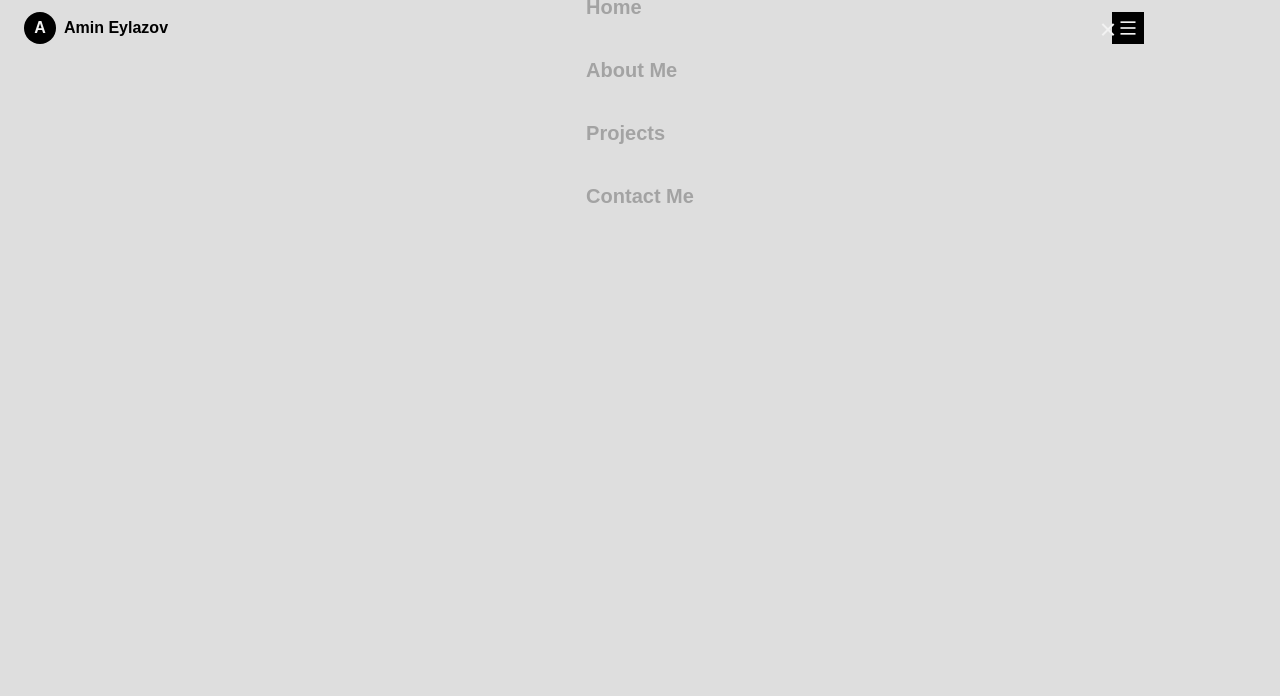
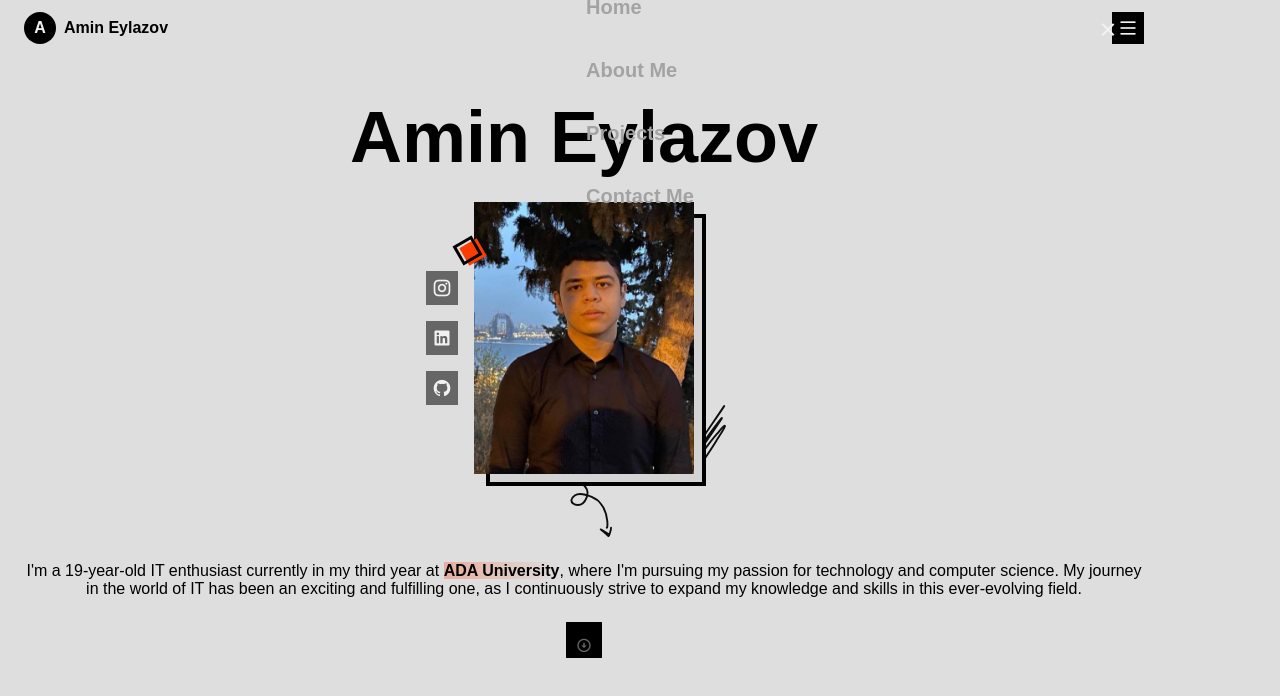
Before and after one commit to ey1az/portfolio, a plain HTML site: page index.html in a window 1280 px wide. Drawn offline with nearby package versions, Linux system fonts and the light colour scheme; a web font is replaced by a local one.

Commit message:
Home Section Added

```diff
--- a/assets/CSS/style.css
+++ b/assets/CSS/style.css
@@ -288,3 +288,145 @@ img {
 .show-menu {
     top: 0;
 }
+
+.home__container {
+    padding-top: 2rem;
+}
+
+.home__name {
+    font-size: var(--biggest-font-size);
+    text-align: center;
+}
+
+.home__profile {
+    position: relative;
+    justify-self: center;
+}
+
+.home__image {
+    width: 220px;
+}
+
+.home__img {
+    position: relative;
+    z-index: 10;
+}
+
+.home__shadow {
+    width: 100%;
+    height: 100%;
+    background-color: var(--container-color);
+    position: absolute;
+    bottom: -.75rem;
+    right: -.75rem;
+    border: 4px solid var(--black-color);
+    z-index: 5;
+    transition: background-color .4s;
+}
+
+.home__arrow,
+.home__line {
+    position: absolute;
+    filter: invert(1);
+    width: 50px;
+    transition: filter .4s;
+}
+
+.home__arrow {
+    left: 40%;
+    bottom: -4rem;
+}
+
+.home__line {
+    right: -2rem;
+    bottom: -.5rem;
+}
+
+.home__profile .geometric-box {
+    top: 2.5rem;
+    left: -.7rem;
+    z-index: 10;
+}
+
+.home__social {
+    height: max-content;
+    position: absolute;
+    left: -3rem;
+    top: 0;
+    bottom: 0;
+    margin: auto 0;
+    display: grid;
+    row-gap: 1rem;
+}
+
+.home__social-link {
+    background-color: var(--black-color-light);
+    color: var(--white-color);
+    font-size: 1.25rem;
+    padding: 6px;
+    display: grid;
+    place-items: center;
+    transition: background-color .3s;
+}
+
+.home__social-link:hover {
+    background-color: var(--black-color);
+}
+
+.home__info {
+    margin-top: 4rem;
+}
+
+.home__description {
+    text-align: center;
+    color: var(--title-color);
+    margin-bottom: 1.5rem;
+}
+
+.home__description b {
+    background: linear-gradient(90deg, hsla(14, 98%, 50%, .3), hsla(14, 98%, 50%, 0));
+}
+
+.home__scroll {
+    display: block;
+    width: max-content;
+    margin: 0 auto;
+}
+
+.home__scroll-text {
+    display: none;
+}
+
+.home__scroll-box {
+    background-color: var(--black-color);
+    color: var(--white-color);
+    width: 36px;
+    height: 36px;
+    display: grid;
+    place-items: center;
+    font-size: 1rem;
+    cursor: pointer;
+    overflow: hidden;
+    transition: background-color .4s;
+}
+
+.home__scroll-box i {
+    animation: scroll-down 3s infinite;
+}
+
+@keyframes scroll-down {
+    0% {
+        transform: translateY(-1rem);
+        opacity: 0;
+    }
+
+    50% {
+        transform: translateY(0);
+        opacity: 1;
+    }
+
+    100% {
+        transform: translateY(.6rem);
+        opacity: 0;
+    }
+}
--- a/index.html
+++ b/index.html
@@ -64,7 +64,60 @@
 
     <main class="main">
         <section class="home section" id="home">
+            <div class="home__container container grid">
+                <h1 class="home__name">
+                    Amin Eylazov
+                </h1>
 
+                <div class="home__profile">
+                    <div class="home__image">
+                        <img src="assets/IMG/per_photo.jpeg" alt="pfp" class="home__img">
+
+                        <div class="home__shadow">
+
+                        </div>
+
+                        <img src="assets/IMG/curved-arrow.svg" alt="" class="home__arrow">
+                        <img src="assets/IMG/random-lines.svg" alt="" class="home__line">
+
+                        <div class="geometric-box"></div>
+                    </div>
+
+                    <div class="home__social">
+                        <a href="https://www.instagram.com/ey1az/" target="_blank" class="home__social-link">
+                            <i class="ri-instagram-line"></i>
+                        </a>
+
+                        <a href="https://www.linkedin.com/in/ey1az/" target="_blank" class="home__social-link">
+                            <i class="ri-linkedin-box-fill"></i>
+                        </a>
+
+                        <a href="https://github.com/ey1az" target="_blank" class="home__social-link">
+                            <i class="ri-github-fill"></i>
+                        </a>
+                    </div>
+                </div>
+
+                <div class="home__info">
+                    <p class="home__description">
+                        I'm a 19-year-old IT enthusiast currently in my third year at <b>ADA University</b>, where I'm
+                        pursuing
+                        my passion for technology and computer science. My journey in the world of IT has been an
+                        exciting and fulfilling one, as I continuously strive to expand my knowledge and skills in this
+                        ever-evolving field.
+                    </p>
+
+                    <a href="#about" class="home__scroll">
+                        <div class="home__scroll-box">
+                            <i class="ri-arrow-down-circle-line"></i>
+                        </div>
+
+                        <span class="home__scroll-text">
+                            Scroll down
+                        </span>
+                    </a>
+                </div>
+            </div>
         </section>
 
         <section class="about section" id="about">
```
Also changed, not shown: assets/IMG/curved-arrow.svg (added), assets/IMG/per_photo.jpeg (added), assets/IMG/random-lines.svg (added).
